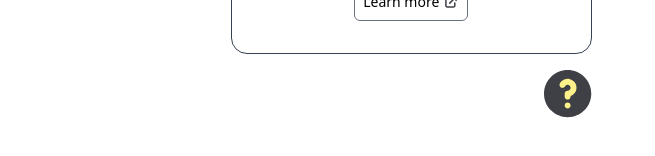
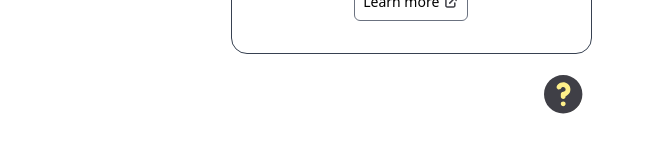
Before and after one commit to Return180bpm/help-sandbox, a React (Create React App) app: page / in a window 1280 px wide. Shown: the part 626-782 px from the top of the page, without its empty margins (312-967 px from the left). Built offline with nearby package versions, Linux system fonts and the light colour scheme.

Commit message:
refactor(ts-migration): made types for all props

```diff
--- a/src/App.tsx
+++ b/src/App.tsx
@@ -24,6 +24,8 @@ function App() {
     // This state holds the feature that the user is currently hovering over (or was just hovering over).
     // This is used to give contextual help.
     // Gets passed to <HelpNudgeBox> and <HelpMainBox>
+
+    // TODO: What is currentTopicObj at the start?
     const [currentTopicObj, setCurrentTopicObj] = useState<Feature>();
 
     // These 3 states toggle the visibility of the 3 help components: <HelpIntroBox>, <HelpNudgeBox>, and <HelpMainBox>
@@ -131,7 +133,7 @@ function App() {
 
                 {/* Explains and demonstrates how to use the feature that is, or was last, being hovered over (currentTopicObj). */}
                 <HelpMainBox
-                    isVisible={currentTopicObj && doesWantHelp}
+                    isVisible={!!currentTopicObj && doesWantHelp}
                     close={() => setDoesWantHelp(false)}
                     featureName={currentTopicObj?.featureName}
                     iconFileName={currentTopicObj?.iconFileName}
--- a/src/HelpComponents.tsx
+++ b/src/HelpComponents.tsx
@@ -6,18 +6,33 @@ import { motion } from "framer-motion";
 //// Currently: <FloatingHelpButton>, <HelpIntroBox>, <HelpNudgeBox>, <HelpMainBox> /////////
 /////////////////////////////////////////////////////////////////////////////////////////////
 
+type FloatingHelpButtonProps = {
+    handleOnClick: React.MouseEventHandler<HTMLButtonElement>;
+};
+
 // A help button that is always visible in the lower right corner.
-export const FloatingHelpButton = ({ handleOnClick }) => {
+export const FloatingHelpButton = ({
+    handleOnClick,
+}: FloatingHelpButtonProps) => {
     return (
-        <img
-            alt="Open the Introbox"
-            src="icons/question-mark-circle-noborders.svg"
-            onClick={() => {
-                handleOnClick();
+        <button
+            onClick={e => {
+                handleOnClick(e);
             }}
             className="z-50 w-12 h-12 absolute bottom-8 right-8 cursor-pointer"
-        />
+        >
+            <img
+                alt="Open the Introbox"
+                src="icons/question-mark-circle-noborders.svg"
+            />
+        </button>
     );
+};
+
+type HelpIntroBoxProps = {
+    isVisible: boolean;
+    closeIntroBox: () => void;
+    featureIconFileNameArray: string[];
 };
 
 // A box that explains the basic idea of this app and gives a CTA. Opens when page first loads.
@@ -25,7 +40,7 @@ export const HelpIntroBox = ({
     isVisible,
     closeIntroBox,
     featureIconFileNameArray,
-}) => {
+}: HelpIntroBoxProps) => {
     const variants = {
         open: { opacity: 1, x: 0 },
         closed: { opacity: 0, x: "100%" },
@@ -105,8 +120,18 @@ export const HelpIntroBox = ({
     );
 };
 
+type HelpNudgeBoxProps = {
+    isVisible: boolean;
+    featureName: string | undefined;
+    iconFileName: string | undefined;
+};
+
 // A box that appears after hovering over a feature in the <Workbench>. Asks if user wants help and shows hotkey to open <Helpbox>
-export const HelpNudgeBox = ({ isVisible, featureName, iconFileName }) => {
+export const HelpNudgeBox = ({
+    isVisible,
+    featureName,
+    iconFileName,
+}: HelpNudgeBoxProps) => {
     const variants = {
         open: {
             opacity: 1,
@@ -164,6 +189,15 @@ export const HelpNudgeBox = ({ isVisible, featureName, iconFileName }) => {
     );
 };
 
+type HelpMainBoxProps = {
+    isVisible: boolean;
+    close: () => void;
+    featureName: string | undefined;
+    iconFileName: string | undefined;
+    helpDescription: string | undefined;
+    helpDemoWebmFilename: string | undefined;
+};
+
 // A box that explains and demonstrates how to use the feature that is, or was last, being hovered over.
 export const HelpMainBox = ({
     isVisible,
@@ -172,7 +206,7 @@ export const HelpMainBox = ({
     iconFileName,
     helpDescription,
     helpDemoWebmFilename,
-}) => {
+}: HelpMainBoxProps) => {
     const variants = {
         open: {
             opacity: 1,
--- a/src/Workbench.tsx
+++ b/src/Workbench.tsx
@@ -1,34 +1,48 @@
 import React from "react";
+import { Feature } from "features";
 
 //////////////////////////////////////////////////////////////////////////////////
 //// <Workbench> is the main area where a user would perform some kind of work ///
 //////////////////////////////////////////////////////////////////////////////////
 
+type FeatureButtonProps = {
+    featureFunction: (inputString: string) => string;
+    handleMouseEnter: React.MouseEventHandler<HTMLButtonElement>;
+    handleMouseLeave: React.MouseEventHandler<HTMLButtonElement>;
+    featureName: string;
+    iconFileName: string;
+};
 // Buttons in the <Workbench>
 // Their icons are intentionally a little obscure, as a way to simulate an app with novel features.
 const FeatureButton = ({
-    onClickFunction,
-    onMouseEnterFunction,
-    onMouseLeaveFunction,
+    featureFunction,
+    handleMouseEnter,
+    handleMouseLeave,
     featureName,
     iconFileName,
-}) => {
+}: FeatureButtonProps) => {
     const handleOnClick = () => {
         // Get the string that's in the input field
-        const inputString = document.getElementById("inputField").value;
+        const inputField = document.getElementById(
+            "inputField"
+        ) as HTMLInputElement;
+        const inputString = inputField.value;
 
         // Apply a transforming function to the input
-        const outputString = onClickFunction(inputString);
+        const outputString = featureFunction(inputString);
 
         // Put outputString where it belongs
-        document.getElementById("outputField").value = outputString;
+        const outputField = document.getElementById(
+            "outputField"
+        ) as HTMLInputElement;
+        outputField.value = outputString;
     };
 
     return (
         <button
             onClick={() => handleOnClick()}
-            onMouseEnter={() => onMouseEnterFunction()}
-            onMouseLeave={() => onMouseLeaveFunction()}
+            onMouseEnter={e => handleMouseEnter(e)}
+            onMouseLeave={e => handleMouseLeave(e)}
             id={featureName}
             className="w-8 h-8"
         >
@@ -41,12 +55,18 @@ const FeatureButton = ({
     );
 };
 
+type WorkbenchProps = {
+    allFeaturesArr: Feature[];
+    handleMouseEnter: (featureObj: Feature) => void;
+    handleMouseLeave: () => void;
+};
+
 // The <Workbench> stands for the main area where the user would interact and do most of their work in a real app.
 export default function Workbench({
     allFeaturesArr,
     handleMouseEnter,
     handleMouseLeave,
-}) {
+}: WorkbenchProps) {
     return (
         <div id="workbench" className="section-box w-96 rounded-lg shadow-sm">
             <div
@@ -68,20 +88,25 @@ export default function Workbench({
                     id="buttonContainer"
                     className="w-full flex justify-center gap-4"
                 >
-                    {allFeaturesArr.map(featureObj => (
+                    {allFeaturesArr.map(featureObj => {
+                        // console.log(
+                        //     "featureObj.featureName: " + featureObj.featureName
+                        // );
+                        return (
                             <FeatureButton
-                            onClickFunction={featureObj.featureFunction}
-                            onMouseEnterFunction={() => {
+                                featureFunction={featureObj.featureFunction}
+                                handleMouseEnter={e => {
                                     handleMouseEnter(featureObj);
                                 }}
-                            onMouseLeaveFunction={() => {
+                                handleMouseLeave={() => {
                                     handleMouseLeave();
                                 }}
                                 featureName={featureObj.featureName}
                                 key={featureObj.featureName}
                                 iconFileName={featureObj.iconFileName}
                             />
-                    ))}
+                        );
+                    })}
                 </div>
                 <input
                     type="text"
--- a/src/features.tsx
+++ b/src/features.tsx
@@ -46,7 +46,7 @@ export interface Feature {
     helpDescription: string;
     helpDemoWebmFilename: string;
 }
-const allFeaturesArr: Array<Feature> = new Array();
+const allFeaturesArr: Feature[] = [];
 
 // Create and export all the features in an array.
 export function initFeatures() {
```
Lines whose indentation alone changed are shown as unchanged.
